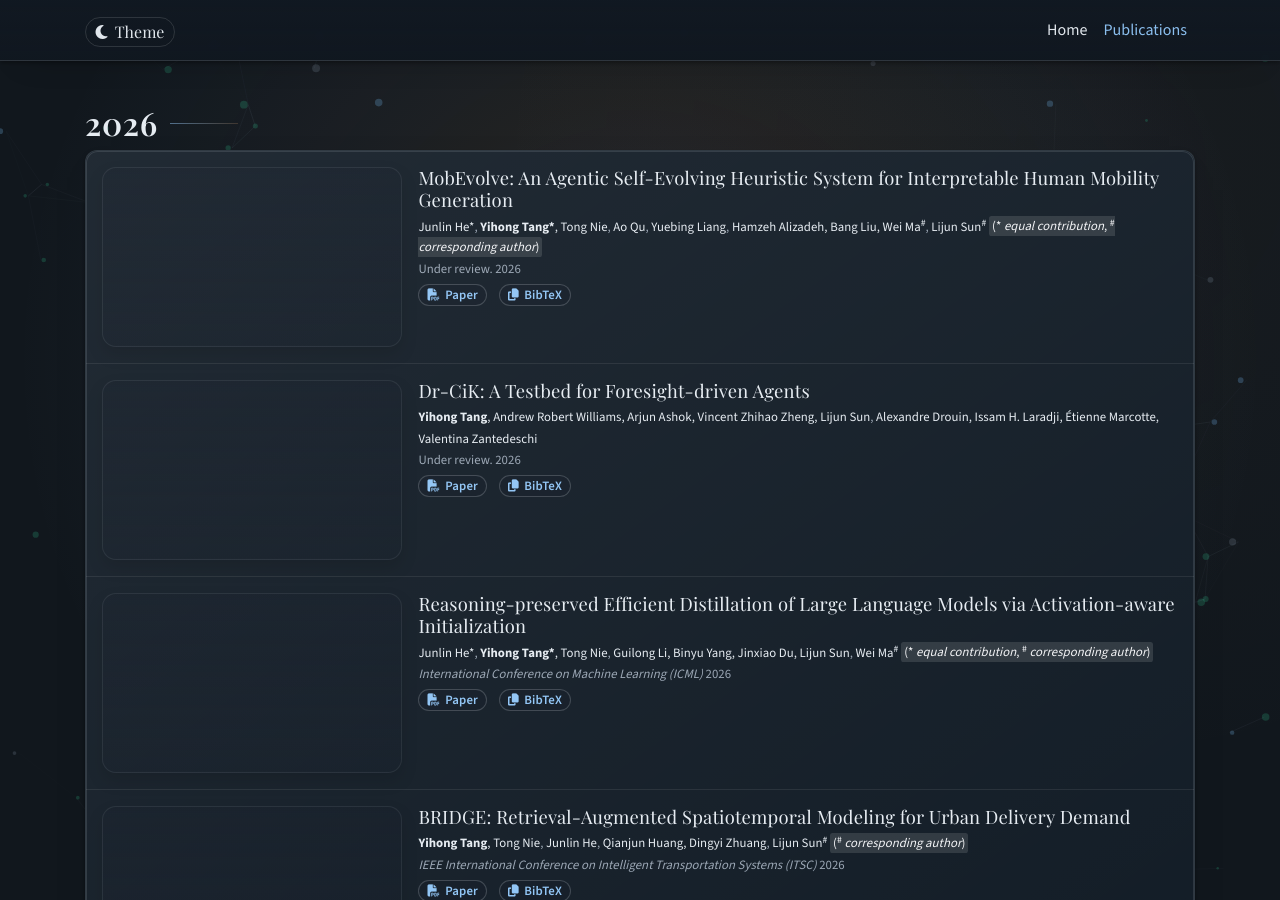
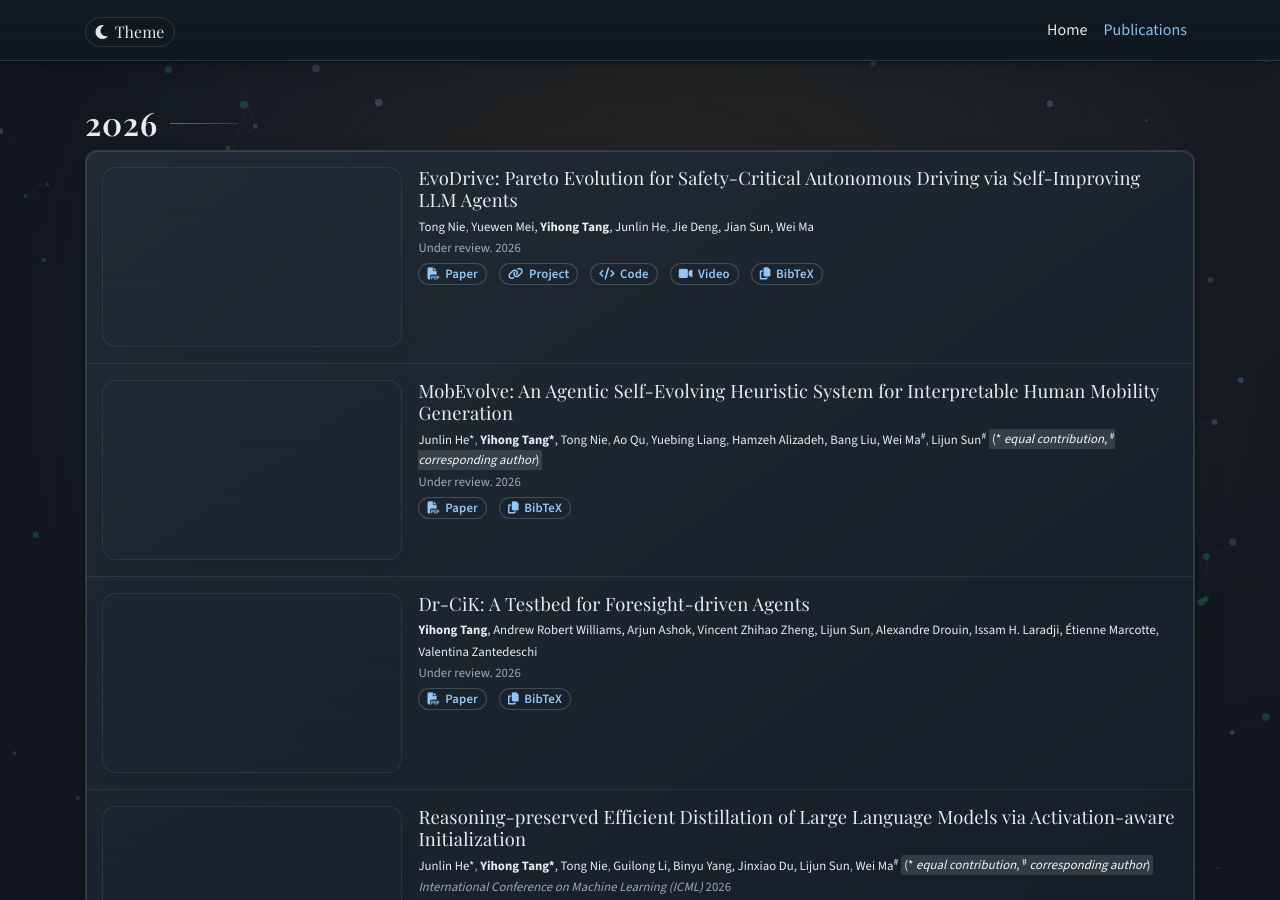
Before and after one commit to YihongT/yihongt.github.io, a Jekyll site: the page built from publications.html, in a window 1280 px wide and 900 px high. Built offline with Jekyll 4.4.1, drawn with Linux system fonts in a browser that asks for light colours; nearby versions of some CDN libraries; a style sheet for code colours, icons or effects is not loaded.

Commit message:
Add EvoDrive paper (publication, cover, links, BibTeX)
https://claude.ai/code/session_01D1AowBNJr2dmaXXgzHPyWu

```diff
--- a/_data/bibtex.yml
+++ b/_data/bibtex.yml
@@ -233,6 +233,14 @@
     year={2026}
   }
 
+2026-evodrive: |-
+  @article{nie2026evodrive,
+    title={EvoDrive: Pareto Evolution for Safety-Critical Autonomous Driving via Self-Improving LLM Agents},
+    author={Nie, Tong and Mei, Yuewen and Tang, Yihong and He, Junlin and Deng, Jie and Sun, Jian and Ma, Wei},
+    journal={arXiv preprint arXiv:2606.03678},
+    year={2026}
+  }
+
 2026-intent: |-
   @article{tang2026intent,
     title={INTENT: Trajectory prediction framework with intention-guided contrastive clustering},
```
Also changed, not shown: _publications/2026/evodrive.md (added, +32 -0 lines), assets/images/covers/evodrive_cover.png (added).
